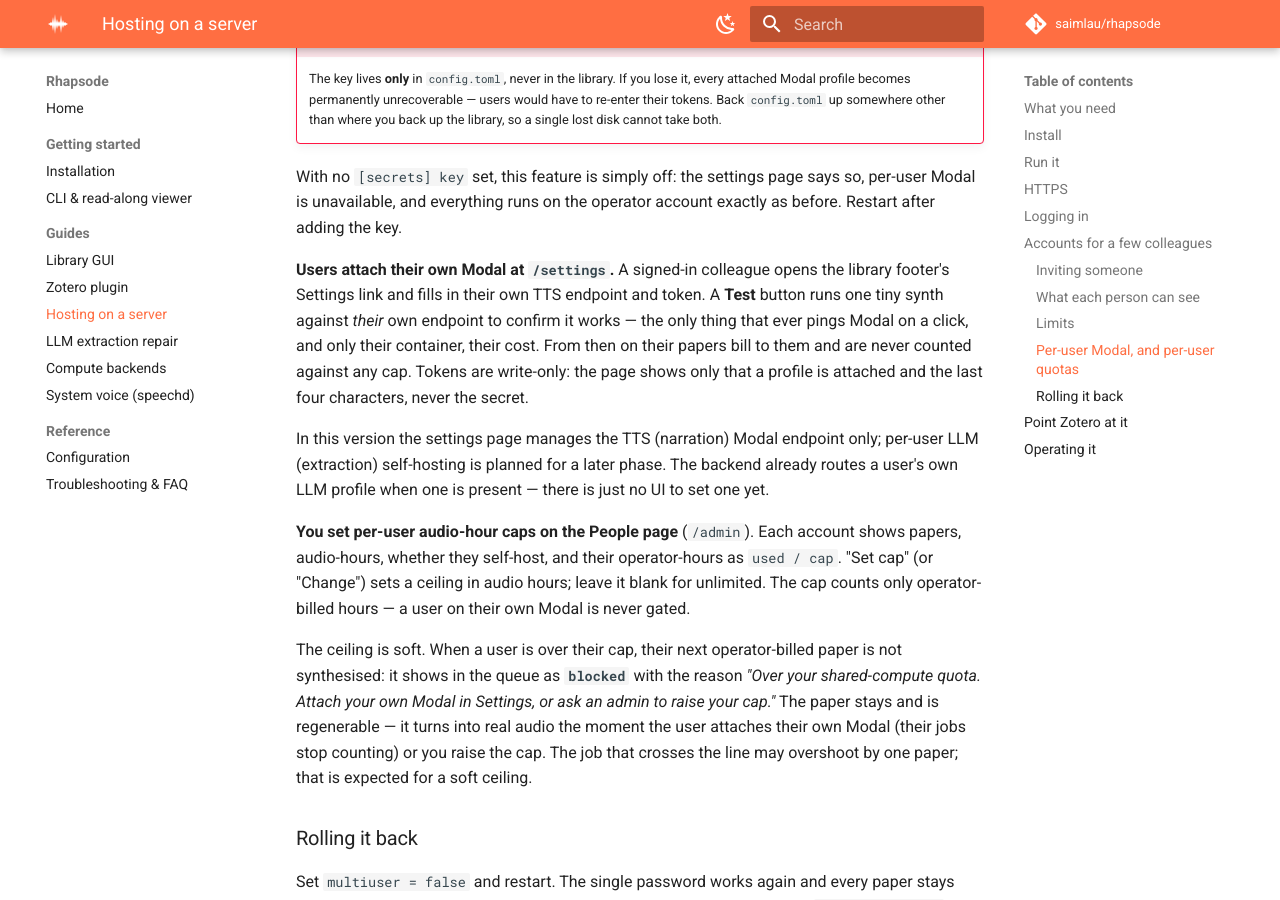
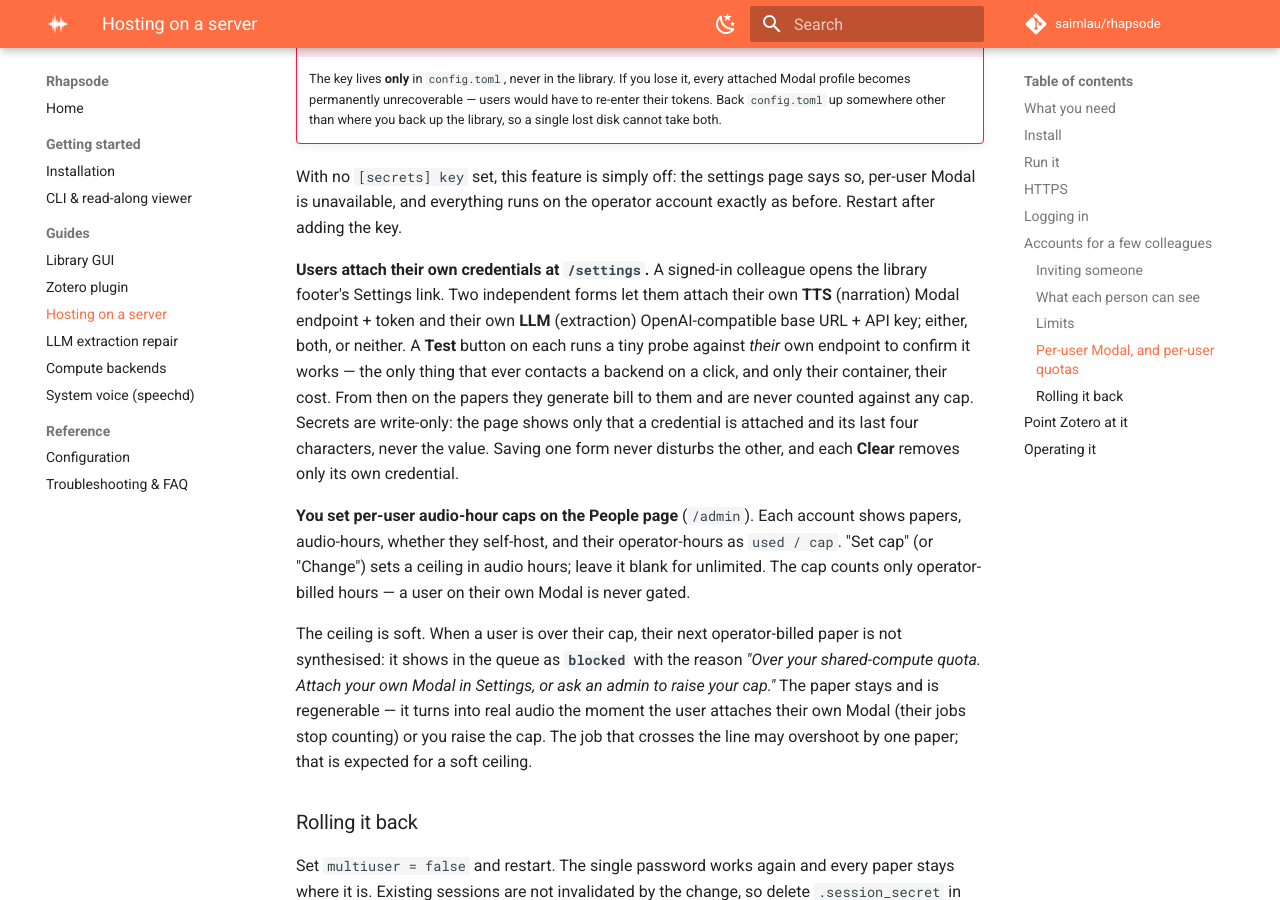
Before and after one commit to saimlau/rhapsode, an MkDocs documentation site: the page built from docs/hosting.md, in a window 1280 px wide and 900 px high, scrolled down 5543 px. Built offline with MkDocs 1.6.1 and Material for MkDocs 9.7.7, drawn with Linux system fonts in a browser that asks for light colours; comment, search, counter and statistics services are not loaded.

Commit message:
Per-user LLM self-hosting UI + merge-safe profile writes
The settings page now has a second form to attach your own LLM (extraction)
endpoint — an OpenAI-compatible base URL + API key — alongside the TTS one,
completing the per-user self-hosting the backend already routed.

- PUT /api/account/modal now MERGES into the existing profile instead of
  replacing it, so saving TTS never wipes LLM (or vice versa); non-dict groups
  are guarded (no 500).
- DELETE /api/account/modal?group=tts|llm clears just that credential; no group
  still clears the whole profile.
- POST /api/account/modal/test?group=llm probes the caller's own LLM endpoint
  (GET {base}/models); errors stay generic — the key is never echoed.
- settings.html: an LLM card mirroring the TTS card, secrets write-only,
  per-group Save/Test/Clear.
- hosting.md updated (LLM is no longer deferred).

Tests: merge keeps the other group; per-group clear; LLM save/GET hides the
key; LLM probe ok / generic-error / 400-when-unattached.

Claude-Session: https://claude.ai/code/session_01KSvB4qgJQ9Z21bbRfDhjVj

```diff
--- a/docs/hosting.md
+++ b/docs/hosting.md
@@ -270,18 +270,17 @@ With no `[secrets] key` set, this feature is simply off: the settings page says
 so, per-user Modal is unavailable, and everything runs on the operator account
 exactly as before. Restart after adding the key.
 
-**Users attach their own Modal at `/settings`.** A signed-in colleague opens the
-library footer's Settings link and fills in their own TTS endpoint and token. A
-**Test** button runs one tiny synth against *their* own
-endpoint to confirm it works — the only thing that ever pings Modal on a click,
-and only their container, their cost. From then on their papers bill to them and
-are never counted against any cap. Tokens are write-only: the page shows only
-that a profile is attached and the last four characters, never the secret.
-
-In this version the settings page manages the TTS (narration) Modal endpoint
-only; per-user LLM (extraction) self-hosting is planned for a later phase. The
-backend already routes a user's own LLM profile when one is present — there is
-just no UI to set one yet.
+**Users attach their own credentials at `/settings`.** A signed-in colleague
+opens the library footer's Settings link. Two independent forms let them attach
+their own **TTS** (narration) Modal endpoint + token and their own **LLM**
+(extraction) OpenAI-compatible base URL + API key; either, both, or neither. A
+**Test** button on each runs a tiny probe against *their* own endpoint to
+confirm it works — the only thing that ever contacts a backend on a click, and
+only their container, their cost. From then on the papers they generate bill to
+them and are never counted against any cap. Secrets are write-only: the page
+shows only that a credential is attached and its last four characters, never the
+value. Saving one form never disturbs the other, and each **Clear** removes only
+its own credential.
 
 **You set per-user audio-hour caps on the People page** (`/admin`). Each account
 shows papers, audio-hours, whether they self-host, and their operator-hours as
```
Also changed, not shown: server.py (+43 -9 lines), settings.html (+43 -4 lines), 2 other files.
